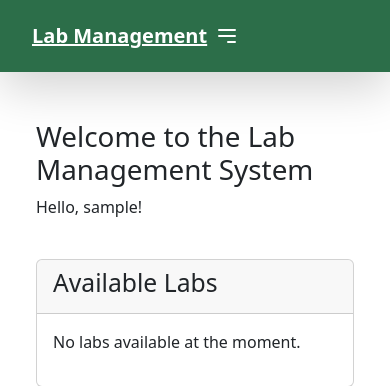
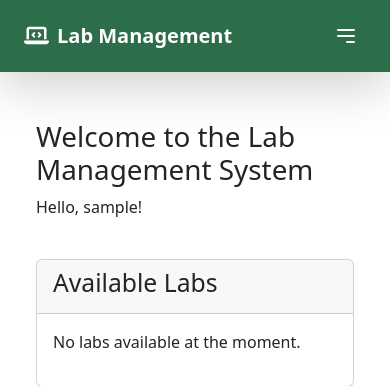
Before and after one commit to ayubsoft254/lab_mgmt_sys, a Django app: template templates/home.html in a window 390 px wide. Shown: the top 386 px of the page. Run offline with Django 5.2, Linux system fonts and the light colour scheme; the template is opened without the code that fills it, so the values that code supplies are empty; the visitor is signed in with stand-in values (Sample User, id 1); parts of the project's set-up code (start-up, migrations or seed data) failed here and were passed over.

Commit message:
feat: enhance navigation with FontAwesome icons, improved styles, and mobile responsiveness

```diff
--- a/templates/base.html
+++ b/templates/base.html
@@ -6,6 +6,8 @@
     <title>{% block title %}Lab Management System{% endblock %}</title>
     <script src="https://cdn.jsdelivr.net/npm/@tailwindcss/browser@4"></script>
     <link href="https://cdn.jsdelivr.net/npm/bootstrap@5.3.3/dist/css/bootstrap.min.css" rel="stylesheet" integrity="sha384-QWTKZyjpPEjISv5WaRU9OFeRpok6YctnYmDr5pNlyT2bRjXh0JMhjY6hW+ALEwIH" crossorigin="anonymous">
+    <!-- Add FontAwesome for icons -->
+    <link rel="stylesheet" href="https://cdnjs.cloudflare.com/ajax/libs/font-awesome/6.4.0/css/all.min.css">
     <style>
         :root {
             --ttu-green: #2c6e49;
@@ -25,6 +27,89 @@
         .border-ttu-green { border-color: var(--ttu-green); }
 
         .hover-bg-ttu-dark:hover { background-color: var(--ttu-dark-green); }
+
+        /* Modern navigation styles */
+        .nav-link {
+            position: relative;
+            text-decoration: none;
+            padding: 0.5rem 0.75rem;
+            border-radius: 0.375rem;
+            transition: all 0.3s ease;
+            margin: 0 0.25rem;
+            font-weight: 500;
+        }
+
+        .nav-link:hover {
+            background-color: rgba(255, 255, 255, 0.15);
+            transform: translateY(-1px);
+        }
+
+        .nav-link.active {
+            background-color: rgba(255, 255, 255, 0.2);
+        }
+
+        .nav-link .notification-badge {
+            position: absolute;
+            top: 0.25rem;
+            right: 0.25rem;
+            height: 1.25rem;
+            width: 1.25rem;
+            border-radius: 9999px;
+            background-color: #ef4444;
+            color: white;
+            font-size: 0.75rem;
+            display: flex;
+            align-items: center;
+            justify-content: center;
+            box-shadow: 0 1px 3px rgba(0, 0, 0, 0.2);
+        }
+
+        .user-menu {
+            position: relative;
+        }
+
+        .user-menu-button {
+            display: flex;
+            align-items: center;
+            gap: 0.5rem;
+            padding: 0.5rem 0.75rem;
+            border-radius: 0.375rem;
+            border: 1px solid rgba(255, 255, 255, 0.2);
+            transition: all 0.3s ease;
+        }
+
+        .user-menu-button:hover {
+            background-color: rgba(255, 255, 255, 0.15);
+        }
+
+        /* Mobile Nav */
+        .mobile-nav-link {
+            display: block;
+            padding: 0.75rem 1rem;
+            border-radius: 0.25rem;
+            text-decoration: none;
+            transition: all 0.2s ease;
+        }
+
+        .mobile-nav-link:hover {
+            background-color: rgba(255, 255, 255, 0.15);
+        }
+
+        .mobile-nav-divider {
+            height: 1px;
+            background-color: rgba(255, 255, 255, 0.2);
+            margin: 0.5rem 0;
+        }
+
+        .brand-logo {
+            font-size: 1.25rem;
+            font-weight: 700;
+            text-decoration: none;
+            color: white;
+            display: flex;
+            align-items: center;
+            gap: 0.5rem;
+        }
 
         /* Custom animations */
         @keyframes fadeIn {
@@ -91,80 +176,145 @@
             }
         }
     </style>
+    {% block extra_head %}{% endblock %}
 </head>
 <body class="bg-gray-100 min-h-screen flex flex-col">
-    <nav class="bg-ttu-green text-white shadow-lg">
+    <!-- Modern Navigation Bar -->
+    <nav class="bg-ttu-green shadow-lg sticky top-0 z-50">
         <div class="container px-4 mx-auto">
-            <div class="flex flex-wrap justify-between items-center py-3">
+            <div class="flex justify-between items-center py-3">
+                <!-- Logo/Brand -->
                 <div class="flex items-center">
-                    <i class="fas fa-laptop-code text-white text-2xl mr-2"></i>
-                    <a href="{% url 'home' %}" class="text-xl font-bold text-white">Lab Management</a>
-                    <button id="mobile-menu-button" class="ml-4 md:hidden p-2 rounded text-white hover:bg-ttu-dark focus:outline-none">
-                        <svg class="w-6 h-6" fill="none" stroke="currentColor" viewBox="0 0 24 24" xmlns="http://www.w3.org/2000/svg">
-                            <path stroke-linecap="round" stroke-linejoin="round" stroke-width="2" d="M4 6h16M4 12h16m-7 6h7"></path>
-                        </svg>
-                    </button>
+                    <a href="{% url 'home' %}" class="brand-logo">
+                        <i class="fas fa-laptop-code text-white text-xl"></i>
+                        <span>Lab Management</span>
+                    </a>
                 </div>
 
                 <!-- Desktop Navigation -->
-                <div class="hidden md:flex space-x-4 items-center">
+                <div class="hidden md:flex items-center space-x-1">
                     {% if user.is_authenticated %}
-                        <a href="{% url 'lab_list' %}" class="text-white hover:text-blue-200 text-sm lg:text-base">Labs</a>
+                        <a href="{% url 'lab_list' %}" class="nav-link text-white">
+                            <i class="fas fa-flask mr-1"></i> Labs
+                        </a>
+
                         {% if user.is_lecturer %}
-                            <a href="{% url 'lecturer_booking' %}" class="text-white hover:text-blue-200 text-sm lg:text-base">Book Lab</a>
+                            <a href="{% url 'lecturer_booking' %}" class="nav-link text-white">
+                                <i class="fas fa-calendar-plus mr-1"></i> Book Lab
+                            </a>
                         {% endif %}
+
                         {% if user.is_admin %}
-                            <a href="{% url 'admin_dashboard' %}" class="text-white hover:text-blue-200 text-sm lg:text-base">Admin</a>
-                            <a href="{% url 'analytics_dashboard' %}" class="text-white hover:text-blue-200 text-sm lg:text-base">Analytics</a>
+                            <a href="{% url 'admin_dashboard' %}" class="nav-link text-white">
+                                <i class="fas fa-tachometer-alt mr-1"></i> Admin
+                            </a>
+                            <a href="{% url 'analytics_dashboard' %}" class="nav-link text-white">
+                                <i class="fas fa-chart-line mr-1"></i> Analytics
+                            </a>
                         {% endif %}
-                        <a href="{% url 'notification_list' %}" class="text-white hover:text-blue-200 relative text-sm lg:text-base">
-                            Notifications
+
+                        <a href="{% url 'notification_list' %}" class="nav-link text-white">
+                            <i class="fas fa-bell mr-1"></i> Notifications
                             {% if unread_notifications_count > 0 %}
-                                <span class="absolute -top-1 -right-2 bg-red-500 text-white text-xs rounded-full h-4 w-4 flex items-center justify-center">
-                                    {{ unread_notifications_count }}
-                                </span>
+                                <span class="notification-badge">{{ unread_notifications_count }}</span>
                             {% endif %}
                         </a>
-                        <a href="{% url 'account_logout' %}" class="text-white hover:text-blue-200 text-sm lg:text-base">Logout</a>
-                        <span class="text-ttu-light text-sm lg:text-base">{{ user.username }}</span>
+
+                        <!-- User dropdown -->
+                        <div class="user-menu" x-data="{ open: false }">
+                            <button @click="open = !open" class="user-menu-button text-white">
+                                <span>{{ user.username }}</span>
+                                <i class="fas fa-chevron-down text-xs"></i>
+                            </button>
+
+                            <div x-show="open"
+                                 @click.away="open = false"
+                                 x-transition:enter="transition ease-out duration-200"
+                                 x-transition:enter-start="opacity-0 scale-95"
+                                 x-transition:enter-end="opacity-100 scale-100"
+                                 x-transition:leave="transition ease-in duration-150"
+                                 x-transition:leave-start="opacity-100 scale-100"
+                                 x-transition:leave-end="opacity-0 scale-95"
+                                 class="absolute right-0 mt-2 w-48 rounded-md shadow-lg bg-white ring-1 ring-black ring-opacity-5 py-1"
+                                 style="display: none;">
+                                <a href="{% url 'account_profile' %}" class="block px-4 py-2 text-sm text-gray-700 hover:bg-gray-100">
+                                    <i class="fas fa-user mr-2"></i> My Profile
+                                </a>
+                                <a href="{% url 'account_logout' %}" class="block px-4 py-2 text-sm text-gray-700 hover:bg-gray-100">
+                                    <i class="fas fa-sign-out-alt mr-2"></i> Logout
+                                </a>
+                            </div>
+                        </div>
                     {% else %}
-                        <a href="{% url 'account_login' %}" class="text-white hover:text-blue-200 text-sm lg:text-base">Login</a>
-                        <a href="{% url 'account_signup' %}" class="text-white hover:text-blue-200 text-sm lg:text-base">Register</a>
+                        <a href="{% url 'account_login' %}" class="nav-link text-white">
+                            <i class="fas fa-sign-in-alt mr-1"></i> Login
+                        </a>
+                        <a href="{% url 'account_signup' %}" class="nav-link text-white">
+                            <i class="fas fa-user-plus mr-1"></i> Register
+                        </a>
                     {% endif %}
                 </div>
+
+                <!-- Mobile Menu Button -->
+                <button id="mobile-menu-button" class="md:hidden flex items-center p-2 rounded hover:bg-ttu-dark focus:outline-none" aria-label="Toggle menu">
+                    <svg class="w-6 h-6 text-white" fill="none" stroke="currentColor" viewBox="0 0 24 24">
+                        <path stroke-linecap="round" stroke-linejoin="round" stroke-width="2" d="M4 6h16M4 12h16m-7 6h7"></path>
+                    </svg>
+                </button>
             </div>
 
             <!-- Mobile Navigation Menu -->
-            <div id="mobile-menu" class="mobile-menu-hidden w-full py-2 mt-2 border-t border-ttu-green md:hidden">
-                <div class="flex flex-col space-y-3">
-                    {% if user.is_authenticated %}
-                        <a href="{% url 'lab_list' %}" class="text-white hover:text-blue-200 block py-1">Labs</a>
-                        {% if user.is_lecturer %}
-                            <a href="{% url 'lecturer_booking' %}" class="text-white hover:text-blue-200 block py-1">Book Lab Session</a>
+            <div id="mobile-menu" class="mobile-menu-hidden py-3 space-y-2 md:hidden">
+                {% if user.is_authenticated %}
+                    <a href="{% url 'lab_list' %}" class="mobile-nav-link text-white">
+                        <i class="fas fa-flask mr-2"></i> Labs
+                    </a>
+
+                    {% if user.is_lecturer %}
+                        <a href="{% url 'lecturer_booking' %}" class="mobile-nav-link text-white">
+                            <i class="fas fa-calendar-plus mr-2"></i> Book Lab Session
+                        </a>
+                    {% endif %}
+
+                    {% if user.is_admin %}
+                        <a href="{% url 'admin_dashboard' %}" class="mobile-nav-link text-white">
+                            <i class="fas fa-tachometer-alt mr-2"></i> Admin Dashboard
+                        </a>
+                        <a href="{% url 'analytics_dashboard' %}" class="mobile-nav-link text-white">
+                            <i class="fas fa-chart-line mr-2"></i> Analytics Dashboard
+                        </a>
+                    {% endif %}
+
+                    <a href="{% url 'notification_list' %}" class="mobile-nav-link text-white flex justify-between items-center">
+                        <span><i class="fas fa-bell mr-2"></i> Notifications</span>
+                        {% if unread_notifications_count > 0 %}
+                            <span class="bg-red-500 text-white text-xs rounded-full h-5 w-5 flex items-center justify-center">
+                                {{ unread_notifications_count }}
+                            </span>
                         {% endif %}
-                        {% if user.is_admin %}
-                            <a href="{% url 'admin_dashboard' %}" class="text-white hover:text-blue-200 block py-1">Admin Dashboard</a>
-                            <a href="{% url 'analytics_dashboard' %}" class="text-white hover:text-blue-200 block py-1">Analytics Dashboard</a>
-                        {% endif %}
-                        <a href="{% url 'notification_list' %}" class="text-white hover:text-blue-200 flex items-center py-1">
-                            Notifications
-                            {% if unread_notifications_count > 0 %}
-                                <span class="ml-2 bg-red-500 text-white text-xs rounded-full h-4 w-4 flex items-center justify-center">
-                                    {{ unread_notifications_count }}
-                                </span>
-                            {% endif %}
-                        </a>
-                        <div class="flex justify-between items-center py-1">
-                            <span class="text-ttu-light">{{ user.username }}</span>
-                            <a href="{% url 'account_logout' %}" class="text-white hover:text-blue-200">Logout</a>
-                        </div>
-                    {% else %}
-                        <div class="flex space-x-4 py-1">
-                            <a href="{% url 'account_login' %}" class="text-white hover:text-blue-200">Login</a>
-                            <a href="{% url 'account_signup' %}" class="text-white hover:text-blue-200">Register</a>
-                        </div>
-                    {% endif %}
-                </div>
+                    </a>
+
+                    <div class="mobile-nav-divider"></div>
+
+                    <div class="px-4 py-2 text-white text-sm">
+                        Signed in as <span class="font-semibold">{{ user.username }}</span>
+                    </div>
+
+                    <a href="{% url 'account_profile' %}" class="mobile-nav-link text-white">
+                        <i class="fas fa-user mr-2"></i> My Profile
+                    </a>
+
+                    <a href="{% url 'account_logout' %}" class="mobile-nav-link text-white">
+                        <i class="fas fa-sign-out-alt mr-2"></i> Logout
+                    </a>
+                {% else %}
+                    <a href="{% url 'account_login' %}" class="mobile-nav-link text-white">
+                        <i class="fas fa-sign-in-alt mr-2"></i> Login
+                    </a>
+                    <a href="{% url 'account_signup' %}" class="mobile-nav-link text-white">
+                        <i class="fas fa-user-plus mr-2"></i> Register
+                    </a>
+                {% endif %}
             </div>
         </div>
     </nav>
@@ -193,12 +343,27 @@
         integrity="sha384-kenU1KFdBIe4zVF0s0G1M5b4hcpxyD9F7jL+jjXkk+Q2h455rYXK/7HAuoJl+0I4"
         crossorigin="anonymous"></script>
 
+    <!-- Add Alpine.js for dropdown functionality -->
+    <script src="https://cdn.jsdelivr.net/npm/alpinejs@3.x.x/dist/cdn.min.js" defer></script>
+
     <script>
         // Mobile menu toggle
         document.getElementById('mobile-menu-button').addEventListener('click', function() {
             const mobileMenu = document.getElementById('mobile-menu');
             mobileMenu.classList.toggle('mobile-menu-hidden');
         });
+
+        // Add active class to current page link
+        document.addEventListener("DOMContentLoaded", function() {
+            const currentPath = window.location.pathname;
+            const navLinks = document.querySelectorAll('.nav-link, .mobile-nav-link');
+
+            navLinks.forEach(link => {
+                if (link.getAttribute('href') === currentPath) {
+                    link.classList.add('active');
+                }
+            });
+        });
     </script>
 </body>
 </html>
```
